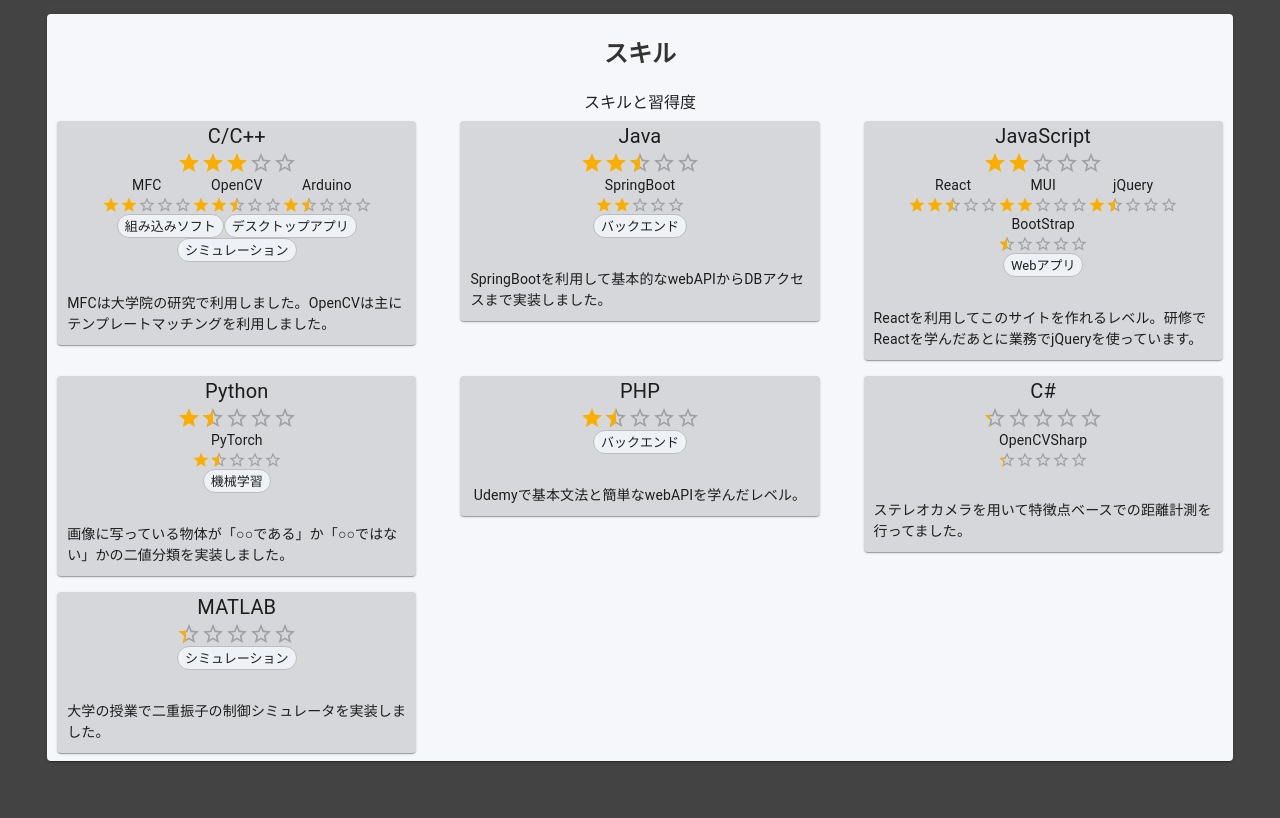
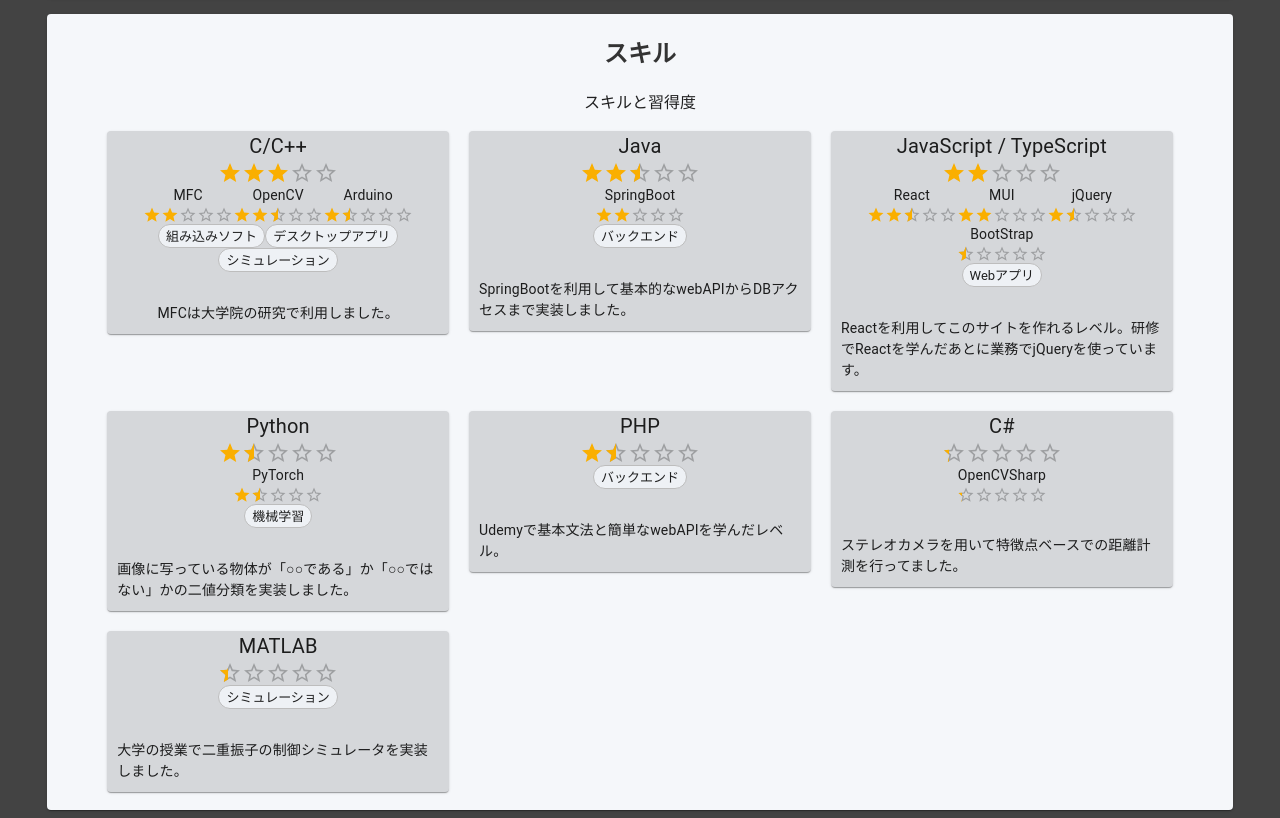
Before and after one commit to daichihirano/portfolio, a React (Create React App) app: page /home in a window 1280 px wide. Shown: the part 1074-1892 px from the top of the page. Before the commit the page ends 1843 px from the top, so only its background shows below. Built offline with nearby package versions, Linux system fonts and the light colour scheme.

Commit message:
スキルの追加

```diff
--- a/src/constance/constance.js
+++ b/src/constance/constance.js
@@ -10,7 +10,7 @@ const career =
             "type": "compony",
             "compony": "ソフトバンク株式会社",
             "job": "運用エンジニア / 開発エンジニア",
-            "content":"社内向けシステムの監視運用システムの改修",
+            "content":"社内向けシステムの監視運用システムの開発",
             "periodStart": "2022/04",
             "periodEnd": "",
             "skill":["Java", "JavaScript", "PHP"]
@@ -51,7 +51,7 @@ const skill =
             "lang": "C/C++",
             "level": 3.0,
             "framework": [{ "name": "MFC", "level": 2.0 }, { "name": "OpenCV", "level": 2.5 }, {"name":"Arduino", "level":1.5}],
-            "description":"MFCは大学院の研究で利用しました。OpenCVは主にテンプレートマッチングを利用しました。",
+            "description":"MFCは大学院の研究で利用しました。",
             "purpose":["組み込みソフト","デスクトップアプリ", "シミュレーション"]
         },
         {
@@ -62,7 +62,7 @@ const skill =
             "purpose":["バックエンド"]
         },
         {
-            "lang": "JavaScript",
+            "lang": "JavaScript / TypeScript",
             "level": 2,
             "framework": [{ "name": "React", "level": 2.5 }, { "name": "MUI", "level": 2.0 }, { "name": "jQuery", "level": 1.5 }, { "name": "BootStrap", "level": 0.5 }],
             "description":"Reactを利用してこのサイトを作れるレベル。研修でReactを学んだあとに業務でjQueryを使っています。",
--- a/src/page/Skill/SkillCard.js
+++ b/src/page/Skill/SkillCard.js
@@ -3,7 +3,8 @@ import {
     Card,
     Typography,
     Box,
-    Stack
+    Stack,
+    Grid
 } from '@mui/material';
 import {
     styled
@@ -21,8 +22,7 @@ const SkillCard = (props) => {
         padding:'10px'
     })
     const StyledCard =styled(Card)({
-        marginLeft:'10px',
-        marginRight:'10px',
+        margin:'10px',
         backgroundColor:"#d5d7da",
         elevation:3
     })
--- a/src/page/Skill/SkillList.js
+++ b/src/page/Skill/SkillList.js
@@ -9,10 +9,10 @@ import SkillCard from './SkillCard'
 const SkillList = (props) => {
     return (
         <List>
-            <Box sx={{ display: 'flex', flexDirection: 'column', justifyContent: 'center', alignItems: 'center', alignContent: 'center'}}>
-            <Grid container rowSpacing={2} columnSpacing={{ xs: 1, sm: 2, md: 3 }}>
+            <Box sx={{ display: 'flex', justifyContent: 'center', alignItems: 'center', alignContent: 'center', marginLeft:'50px', marginRight:'50px'}}>
+            <Grid container >
                 {props.skill.map((skill, key) => (
-                    <Grid item xs={6} md={4} key={key}>
+                    <Grid item md={4} sx={6} key={key}>
                         <SkillCard skill={skill} />
                     </Grid>
                 ))}
```
